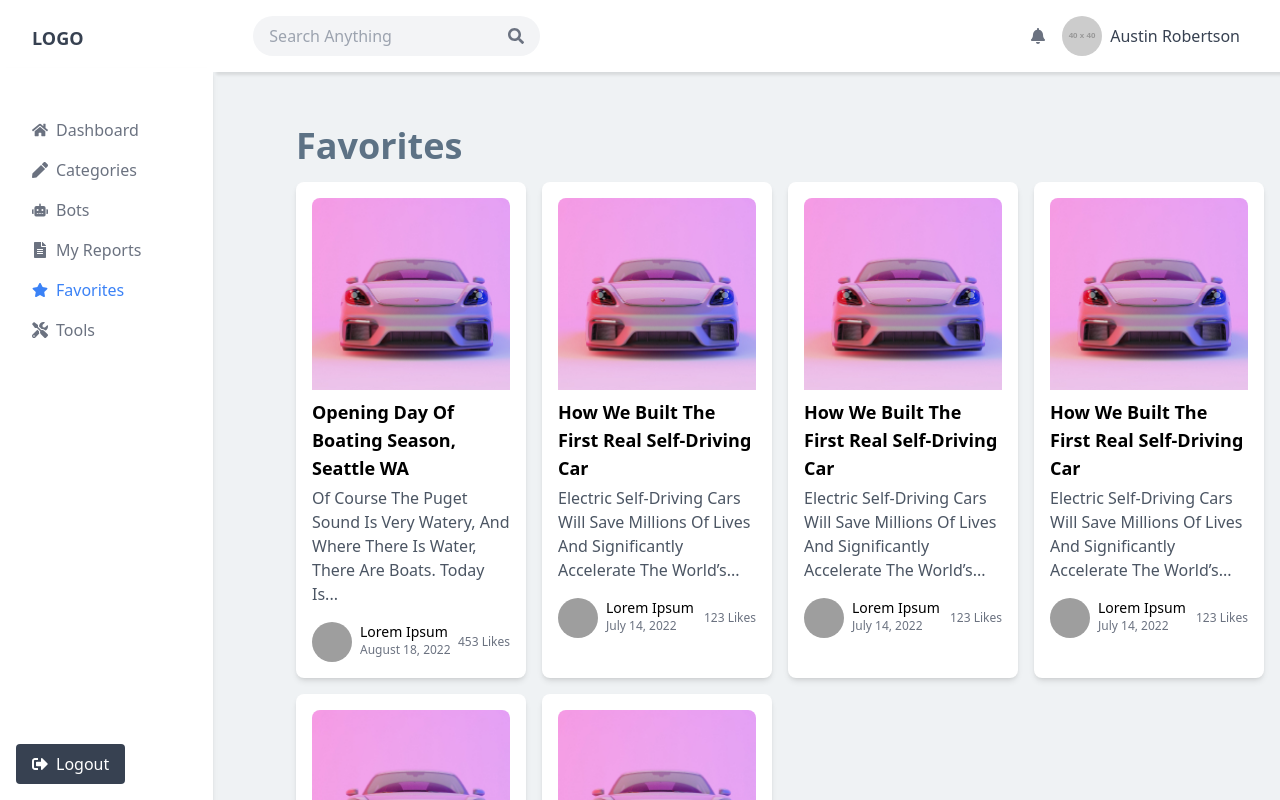
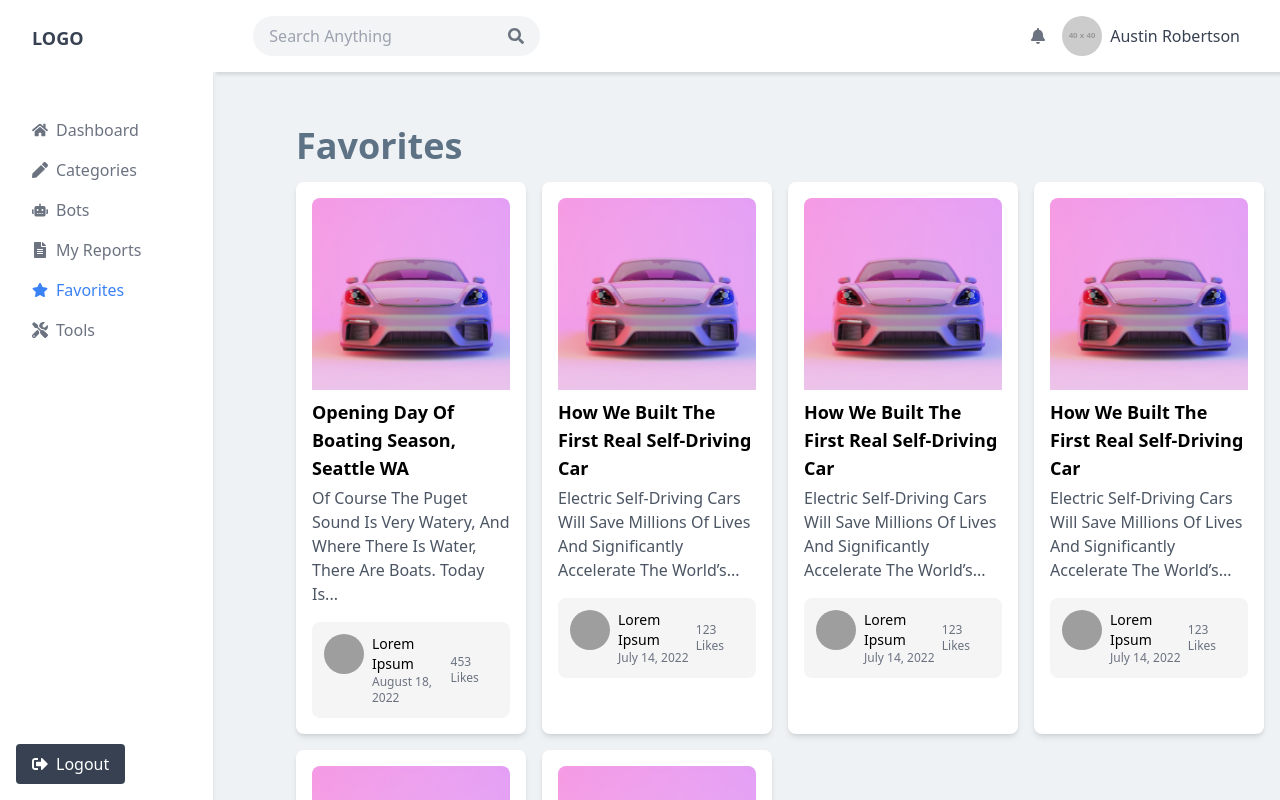
Before and after one commit to ArtisAdemi/vezhguesi-react, a React (Vite) app in the folder vezhguesi/: page /favorites in a window 1280 px wide. Shown: the top 800 px of the page. Built offline with nearby package versions, Linux system fonts and the light colour scheme; grey boxes are pictures that could not be loaded.

Commit message:
color change

```diff
--- a/vezhguesi/src/components/Card.tsx
+++ b/vezhguesi/src/components/Card.tsx
@@ -16,7 +16,7 @@ const Card: React.FC<CardProps> = ({ title, description, date, likes, image, pro
             <img src={image} alt={title} className="w-full h-48 object-cover rounded-t-lg" />
             <h2 className="text-lg font-semibold mt-2">{title}</h2>
             <p className="text-gray-600 mt-1">{description}</p>
-      <div className="flex items-center justify-between mt-4">
+            <div className="flex items-center bg-[#F5F5F5] rounded-lg p-3 justify-between mt-4">
                 <div className="flex">
                     <img src={profileImage} alt="Profile" className="w-10 h-10 rounded-full" />
                     <div className="ml-2">
```
Lines whose indentation alone changed are shown as unchanged.
